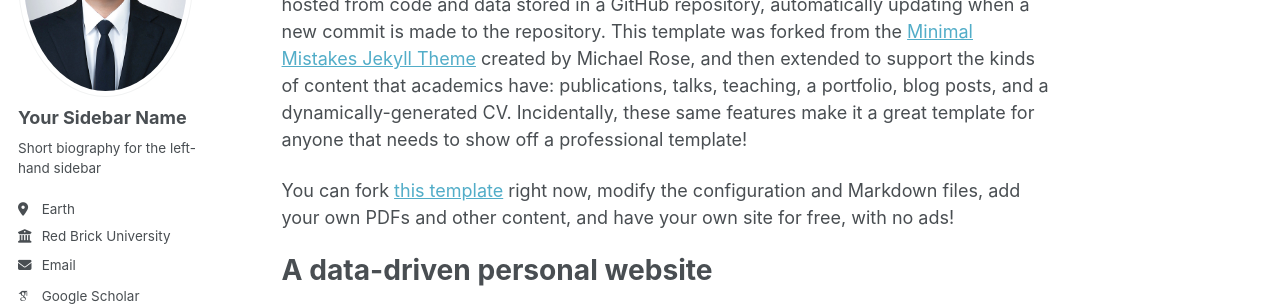
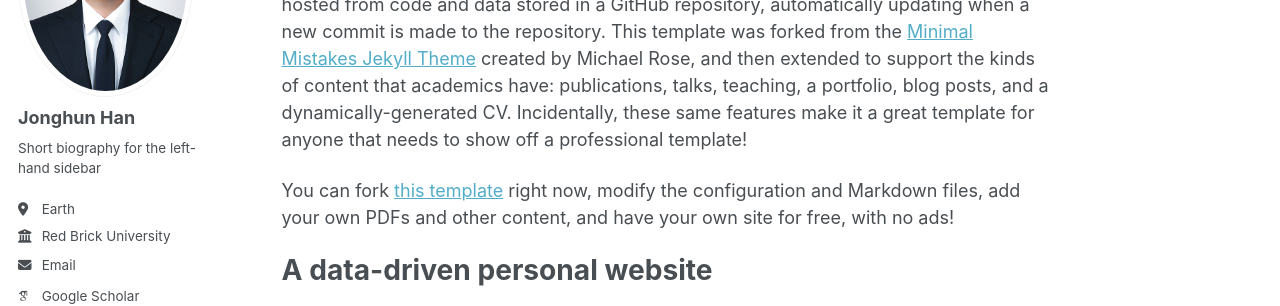
Before and after one commit to icnsl/icnsl.github.io, a Jekyll site: the page built from _pages/about.md, in a window 1280 px wide. Shown: the part 234-540 px from the top of the page. Built offline with Jekyll 4.4.1, drawn with Linux system fonts in a browser that asks for light colours; some web fonts are replaced; a script bundle is joined from its source files by our own code; library files that are not in the unit come from our copies.

Commit message:
Update _config.yml

```diff
--- a/_config.yml
+++ b/_config.yml
@@ -24,7 +24,7 @@ repository               : "academicpages/academicpages.github.io"
 author:
   # Biographic information
   avatar           : "profile.jpg"
-  name             : "Your Sidebar Name"
+  name             : "Jonghun Han"
   pronouns         : # example: "she/her"
   bio              : "Short biography for the left-hand sidebar"
   location         : "Earth"
```
